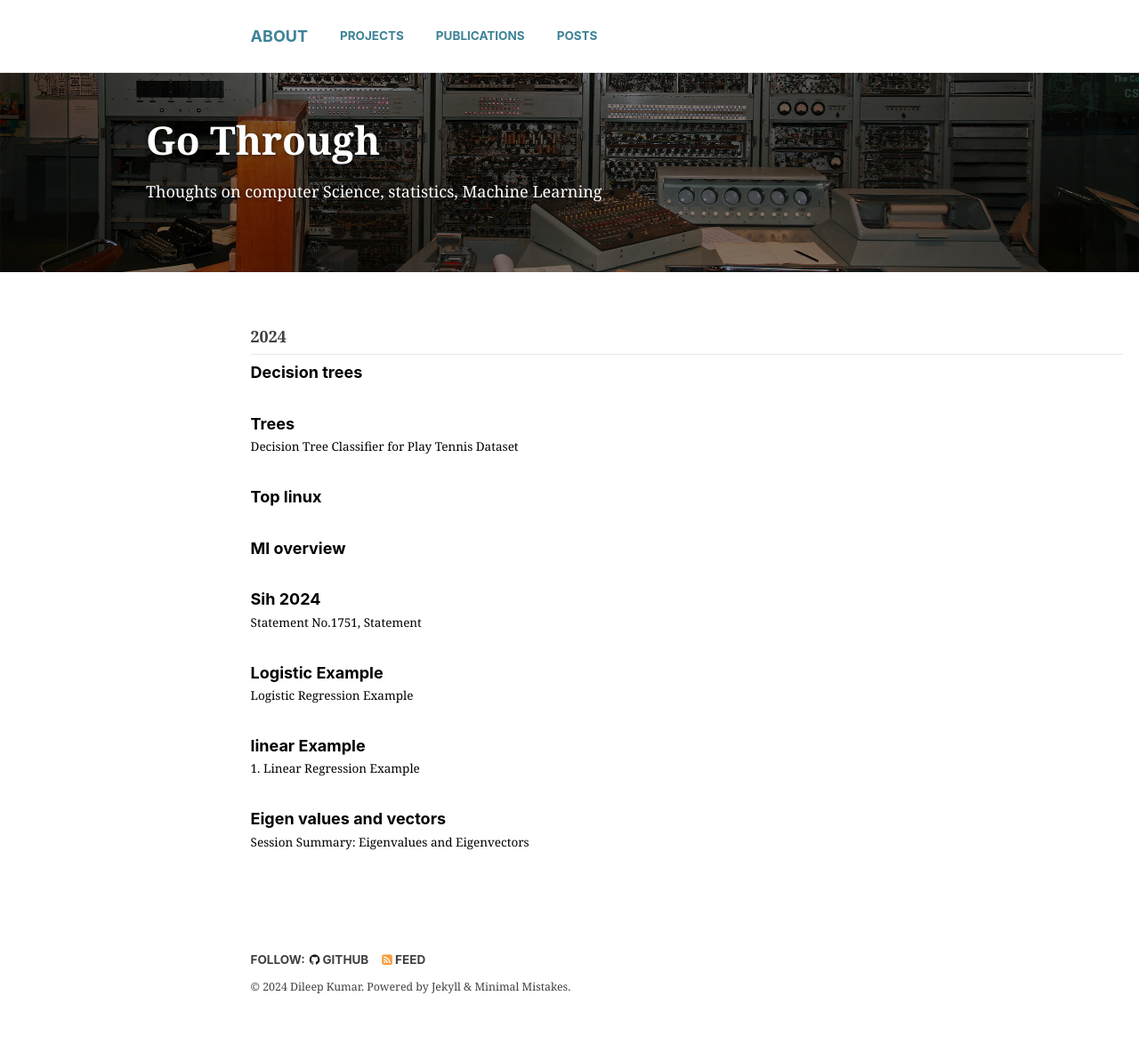
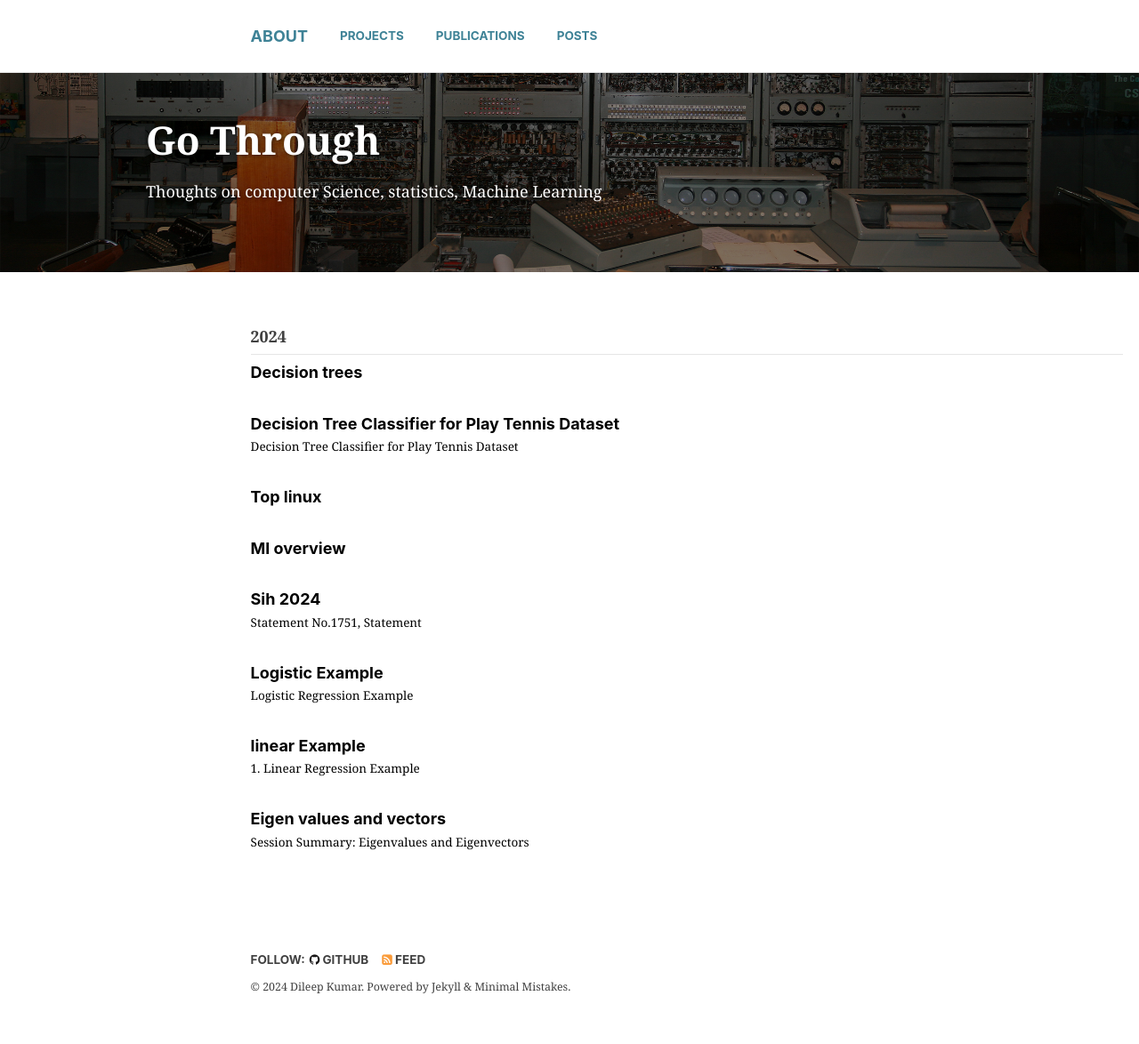
Before and after one commit to DileepKumarIrri/Port-Folio, a Jekyll site: the page built from _pages/posts.md, in a window 1280 px wide. Shown: the whole page at 89% size. Built offline with Jekyll 4.4.1, drawn with Linux system fonts in a browser that asks for light colours.

Commit message:
Decison trees added

```diff
--- a/_posts/2024-11-14-Trees.md
+++ b/_posts/2024-11-14-Trees.md
@@ -1,3 +1,16 @@
+---
+title: "Decision Tree Classifier for Play Tennis Dataset"
+categories:
+  - computing
+tags:
+  - mathjax
+  - jekyll
+use_math: true
+published: true
+---
+
+
+
 # Decision Tree Classifier for Play Tennis Dataset
 
 This project implements a Decision Tree Classifier to predict whether a game of tennis will be played based on weather conditions. The classifier uses the **ID3 (Iterative Dichotomiser 3)** algorithm to select the best attributes by calculating **Information Gain**.
```
